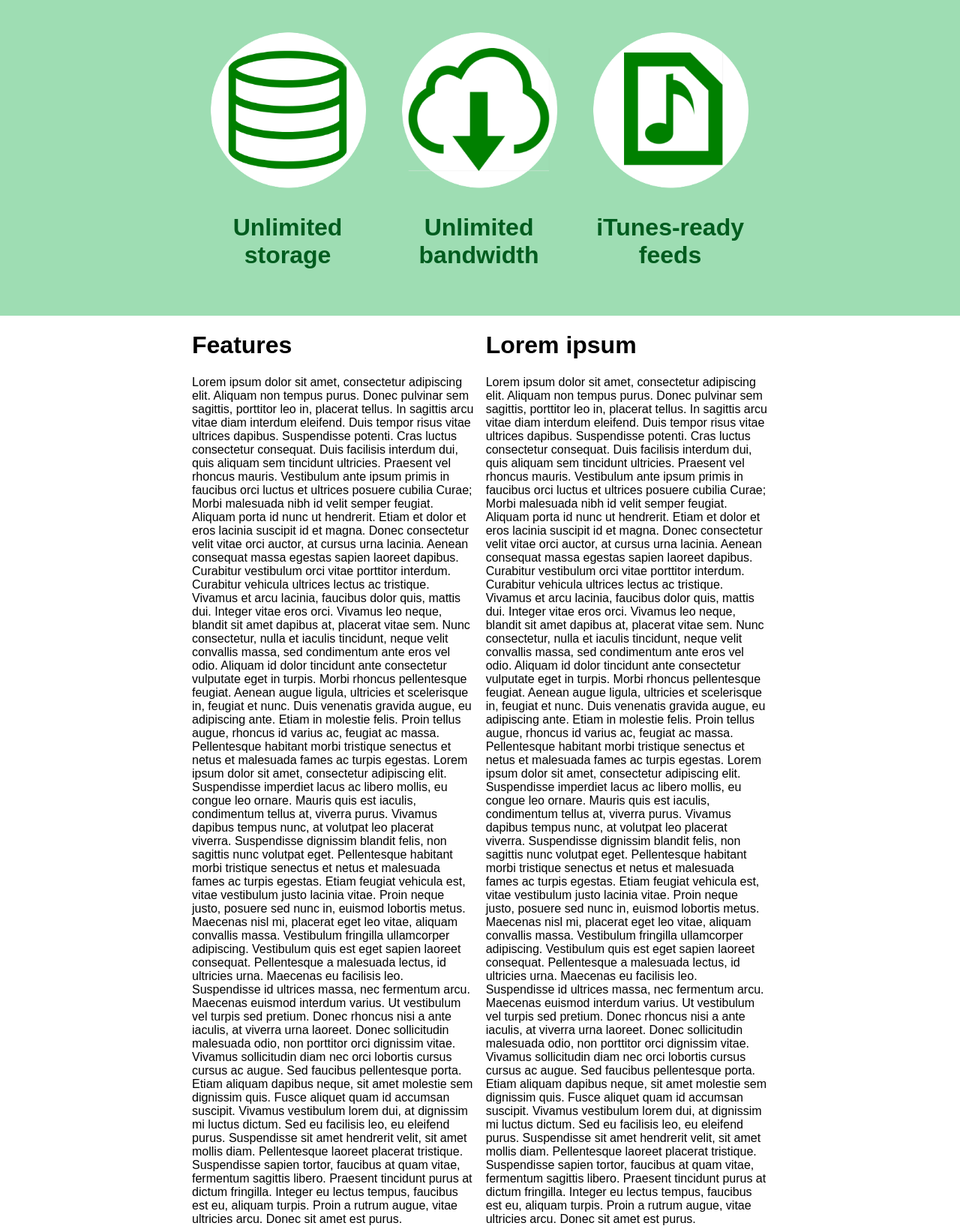
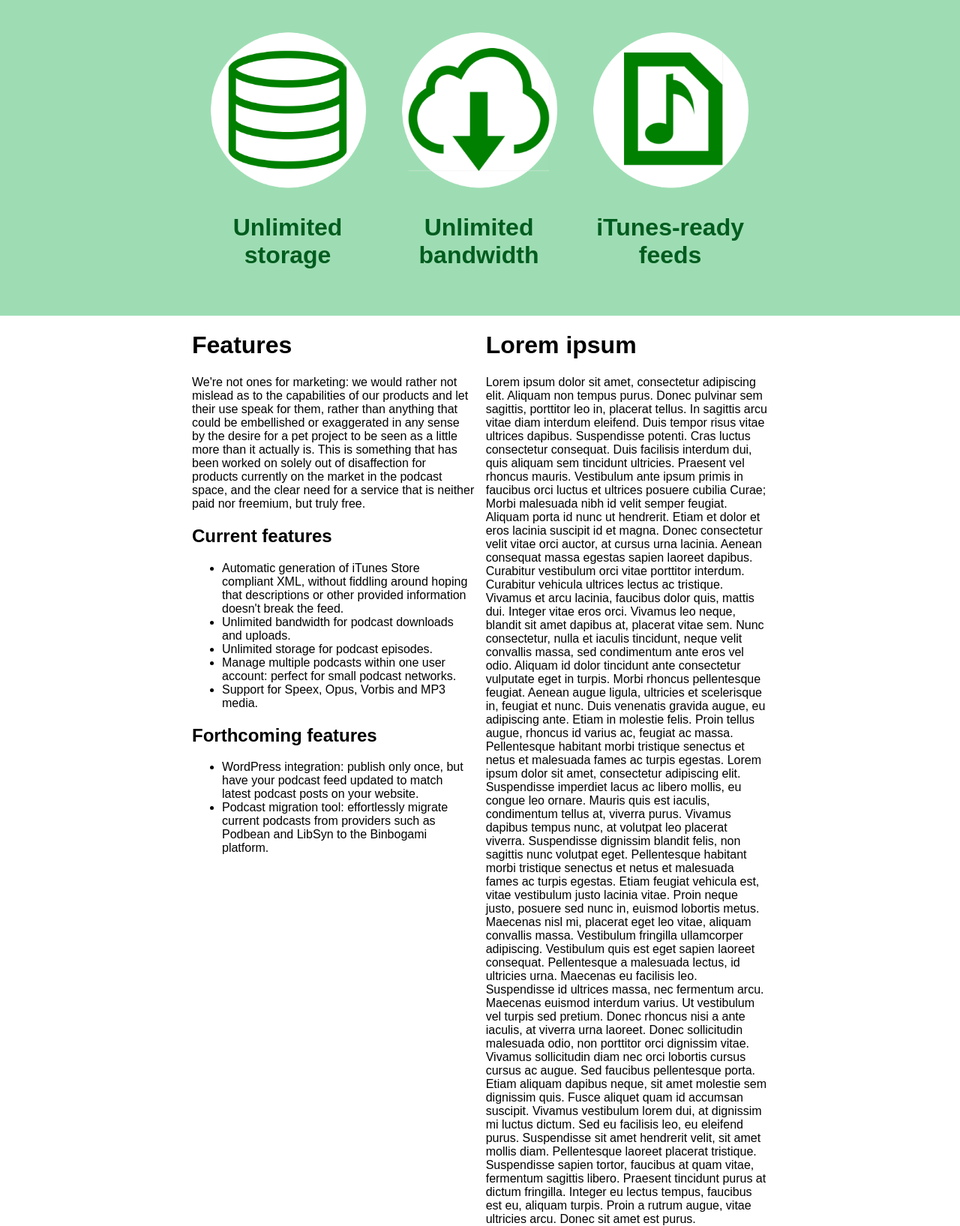
Before and after one commit to alexanderpyoung/binbogami, a Flask app: page / in a window 1280 px wide. Shown: the part 101-1736 px from the top of the page at 75% size. Run offline with Flask 2, Linux system fonts and the light colour scheme.

Commit message:
FURTHER CODE FUNONDLING

```diff
--- a/binbogami/templates/frontpage.html
+++ b/binbogami/templates/frontpage.html
@@ -17,16 +17,21 @@
 </div>
 <div class="container">
 	<div class="front-left"><h1>Features</h1>
-
-Lorem ipsum dolor sit amet, consectetur adipiscing elit. Aliquam non tempus purus. Donec pulvinar sem sagittis, porttitor leo in, placerat tellus. In sagittis arcu vitae diam interdum eleifend. Duis tempor risus vitae ultrices dapibus. Suspendisse potenti. Cras luctus consectetur consequat. Duis facilisis interdum dui, quis aliquam sem tincidunt ultricies. Praesent vel rhoncus mauris. Vestibulum ante ipsum primis in faucibus orci luctus et ultrices posuere cubilia Curae; Morbi malesuada nibh id velit semper feugiat. Aliquam porta id nunc ut hendrerit. Etiam et dolor et eros lacinia suscipit id et magna. Donec consectetur velit vitae orci auctor, at cursus urna lacinia. Aenean consequat massa egestas sapien laoreet dapibus. Curabitur vestibulum orci vitae porttitor interdum.
-
-Curabitur vehicula ultrices lectus ac tristique. Vivamus et arcu lacinia, faucibus dolor quis, mattis dui. Integer vitae eros orci. Vivamus leo neque, blandit sit amet dapibus at, placerat vitae sem. Nunc consectetur, nulla et iaculis tincidunt, neque velit convallis massa, sed condimentum ante eros vel odio. Aliquam id dolor tincidunt ante consectetur vulputate eget in turpis. Morbi rhoncus pellentesque feugiat. Aenean augue ligula, ultricies et scelerisque in, feugiat et nunc. Duis venenatis gravida augue, eu adipiscing ante. Etiam in molestie felis. Proin tellus augue, rhoncus id varius ac, feugiat ac massa.
-
-Pellentesque habitant morbi tristique senectus et netus et malesuada fames ac turpis egestas. Lorem ipsum dolor sit amet, consectetur adipiscing elit. Suspendisse imperdiet lacus ac libero mollis, eu congue leo ornare. Mauris quis est iaculis, condimentum tellus at, viverra purus. Vivamus dapibus tempus nunc, at volutpat leo placerat viverra. Suspendisse dignissim blandit felis, non sagittis nunc volutpat eget. Pellentesque habitant morbi tristique senectus et netus et malesuada fames ac turpis egestas. Etiam feugiat vehicula est, vitae vestibulum justo lacinia vitae.
-
-Proin neque justo, posuere sed nunc in, euismod lobortis metus. Maecenas nisl mi, placerat eget leo vitae, aliquam convallis massa. Vestibulum fringilla ullamcorper adipiscing. Vestibulum quis est eget sapien laoreet consequat. Pellentesque a malesuada lectus, id ultricies urna. Maecenas eu facilisis leo. Suspendisse id ultrices massa, nec fermentum arcu. Maecenas euismod interdum varius. Ut vestibulum vel turpis sed pretium. Donec rhoncus nisi a ante iaculis, at viverra urna laoreet. Donec sollicitudin malesuada odio, non porttitor orci dignissim vitae.
-
-Vivamus sollicitudin diam nec orci lobortis cursus cursus ac augue. Sed faucibus pellentesque porta. Etiam aliquam dapibus neque, sit amet molestie sem dignissim quis. Fusce aliquet quam id accumsan suscipit. Vivamus vestibulum lorem dui, at dignissim mi luctus dictum. Sed eu facilisis leo, eu eleifend purus. Suspendisse sit amet hendrerit velit, sit amet mollis diam. Pellentesque laoreet placerat tristique. Suspendisse sapien tortor, faucibus at quam vitae, fermentum sagittis libero. Praesent tincidunt purus at dictum fringilla. Integer eu lectus tempus, faucibus est eu, aliquam turpis. Proin a rutrum augue, vitae ultricies arcu. Donec sit amet est purus. </div>
+		We're not ones for marketing: we would rather not mislead as to the capabilities of our products and let their use speak for them, rather than anything that could be embellished or exaggerated in any sense by the desire for a pet project to be seen as a little more than it actually is. This is something that has been worked on solely out of disaffection for products currently on the market in the podcast space, and the clear need for a service that is neither paid nor freemium, but truly free.
+		<h2>Current features</h2>
+		<ul>
+			<li>Automatic generation of iTunes Store compliant XML, without fiddling around hoping that descriptions or other provided information doesn't break the feed.
+			<li>Unlimited bandwidth for podcast downloads and uploads.
+			<li>Unlimited storage for podcast episodes.
+			<li>Manage multiple podcasts within one user account: perfect for small podcast networks.
+			<li>Support for Speex, Opus, Vorbis and MP3 media.
+		</ul>
+		<h2>Forthcoming features</h2>
+		<ul>
+			<li>WordPress integration: publish only once, but have your podcast feed updated to match latest podcast posts on your website.
+			<li>Podcast migration tool: effortlessly migrate current podcasts from providers such as Podbean and LibSyn to the Binbogami platform.
+		</ul>
+	</div>
 	<div class="front-right"><h1>Lorem ipsum</h1>
 
 Lorem ipsum dolor sit amet, consectetur adipiscing elit. Aliquam non tempus purus. Donec pulvinar sem sagittis, porttitor leo in, placerat tellus. In sagittis arcu vitae diam interdum eleifend. Duis tempor risus vitae ultrices dapibus. Suspendisse potenti. Cras luctus consectetur consequat. Duis facilisis interdum dui, quis aliquam sem tincidunt ultricies. Praesent vel rhoncus mauris. Vestibulum ante ipsum primis in faucibus orci luctus et ultrices posuere cubilia Curae; Morbi malesuada nibh id velit semper feugiat. Aliquam porta id nunc ut hendrerit. Etiam et dolor et eros lacinia suscipit id et magna. Donec consectetur velit vitae orci auctor, at cursus urna lacinia. Aenean consequat massa egestas sapien laoreet dapibus. Curabitur vestibulum orci vitae porttitor interdum.
--- a/binbogami/templates/podcast_admin.html
+++ b/binbogami/templates/podcast_admin.html
@@ -12,6 +12,7 @@
 	<tr class="podcast-row"><td class="podcast-name"><a href="{{url_for('admin.show_eps', castname=item[0]) }}">{{ item[0] }}</td><td>{% autoescape false %}{{ item[1] }}{% endautoescape %}</td><td>{{ item[2] }}</td><td class="podcast-image"><img src="{{ url_for('serve.serve_image', img_name=item[3]) }}"></td><td><a href="{{ url_for('admin.delete_cast', castname=item[0]) }}">Delete cast</a></td><td><a href="{{ url_for('admin.edit_cast', castname=item[0]) }}">Edit cast</a></td><td><a href="{{ url_for('admin.new_ep', castname=item[0]) }}">Add episode</a></td></tr>
 {% endfor %}
 </table>
+<a href="/admin/new/cast">Add a new podcast to your account</a>
 {% else %}
 	{{ nocast }}
 {% endif %}
--- a/runserver.py
+++ b/runserver.py
@@ -1,4 +1,4 @@
 from binbogami import bbgapp
 
 if __name__ == "__main__":
-    bbgapp.run(debug=True)
+    bbgapp.run()
```
